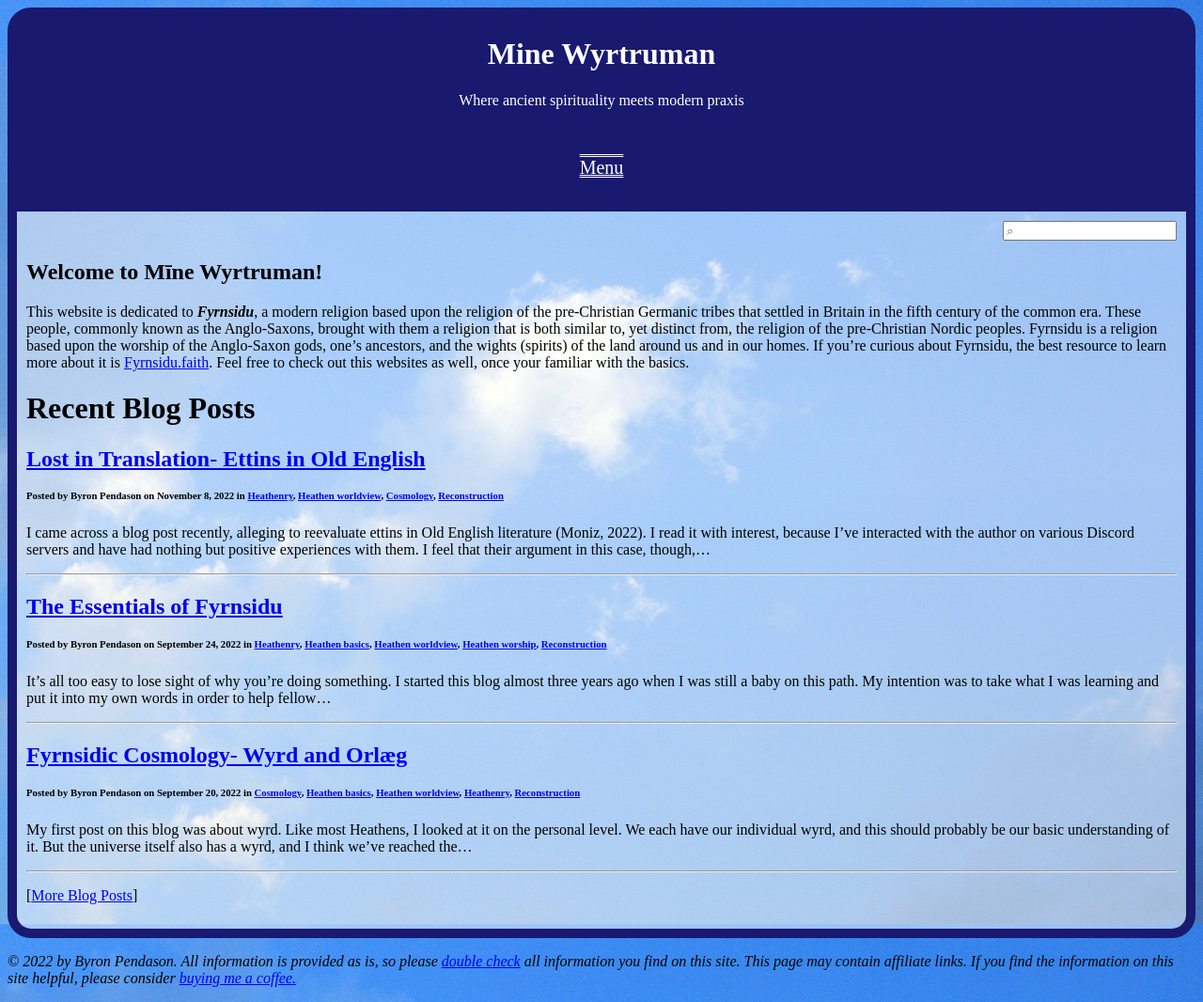
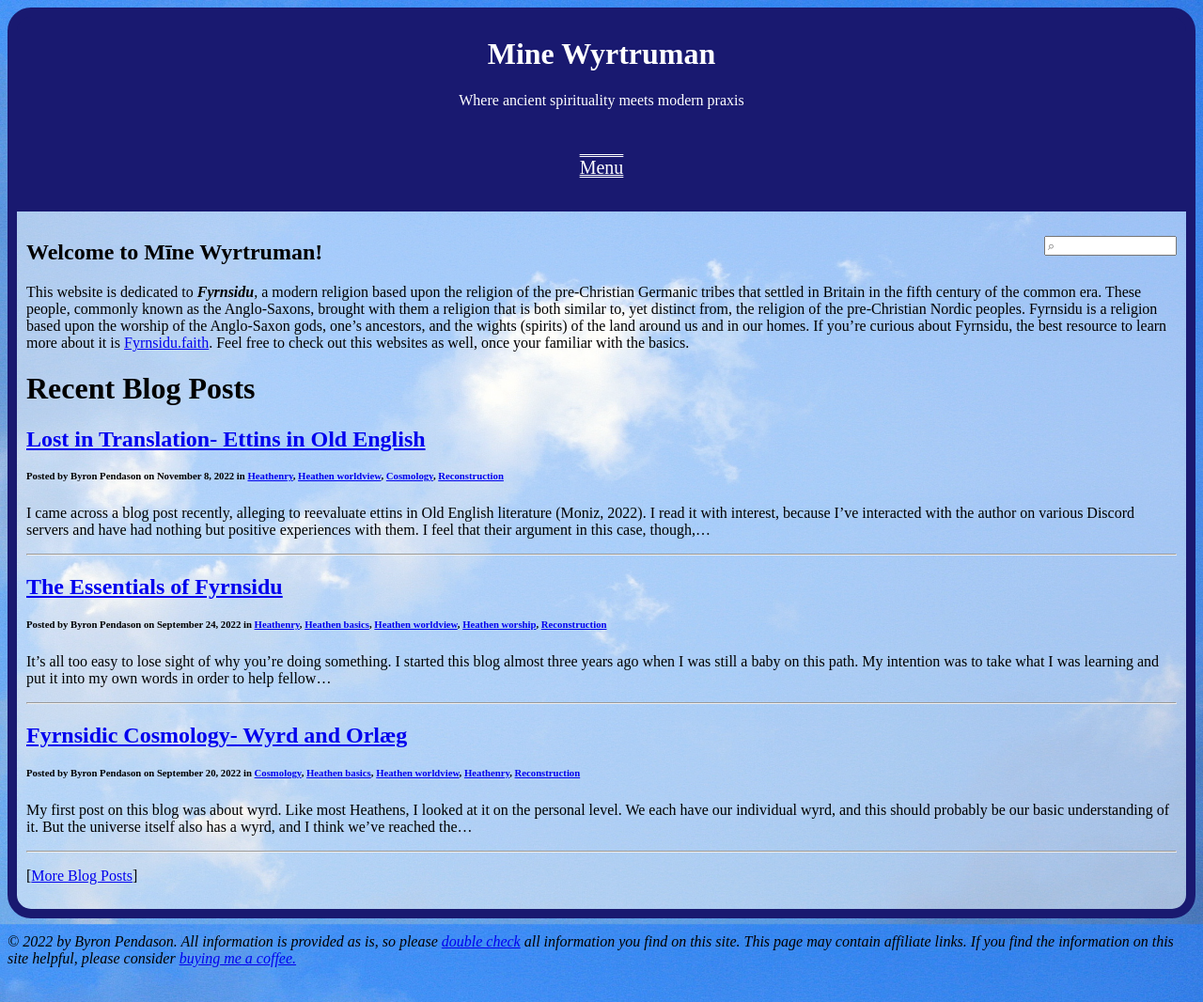
Before and after one commit to byronpendason/byronpendason.github.io, a Jekyll site: the page built from index.md, in a window 1280 px wide. Shown: the whole page at 94% size. Built offline with Jekyll 4.4.1, drawn with Linux system fonts in a browser that asks for light colours; our own code applies the rules of GitHub Pages for plain Markdown files; comment, search, counter and statistics services are not loaded.

Commit message:
update style.css

```diff
--- a/css/style.css
+++ b/css/style.css
@@ -61,9 +61,7 @@ nav a {
 }
 #search-input {
   float: right;
-}
-#results-container {
-  clear: both;
+  max-width: 10em;
 }
 #content {
   background: rgba(255, 255, 255, 0.5);
```
